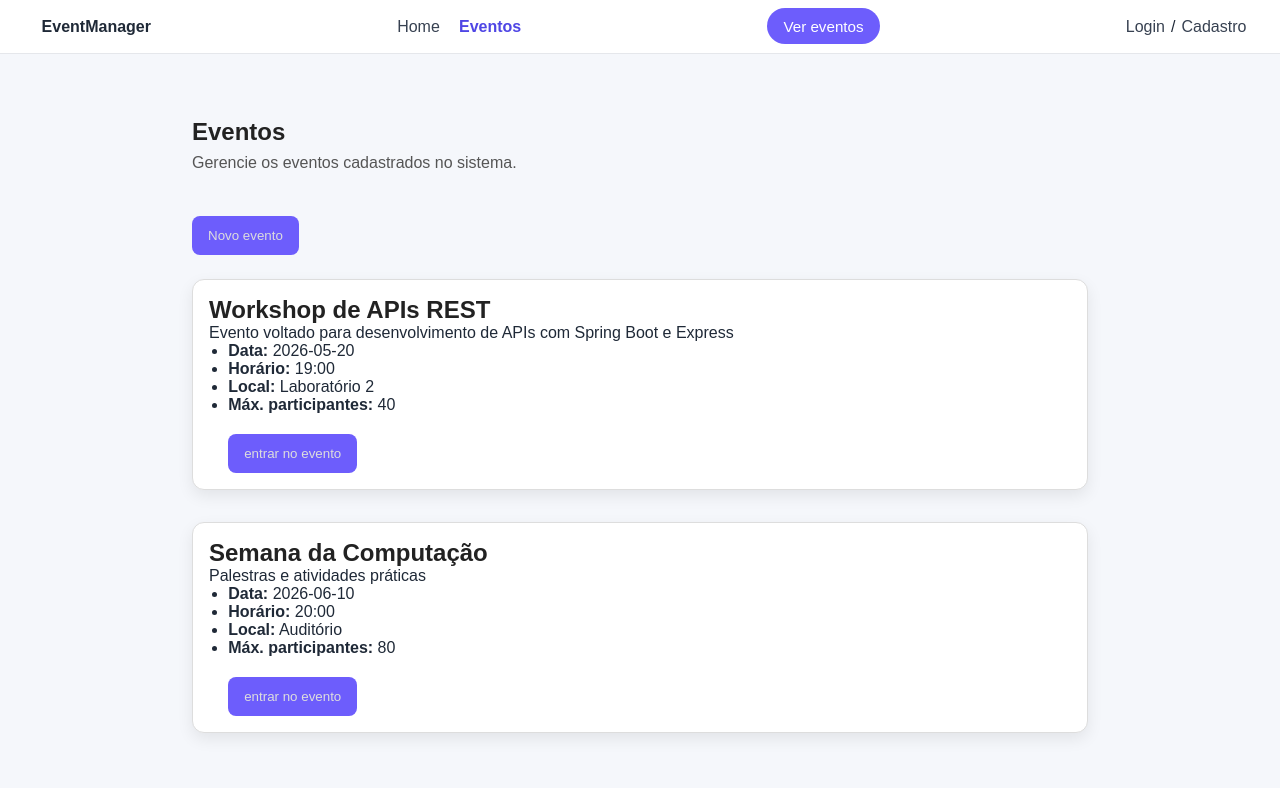
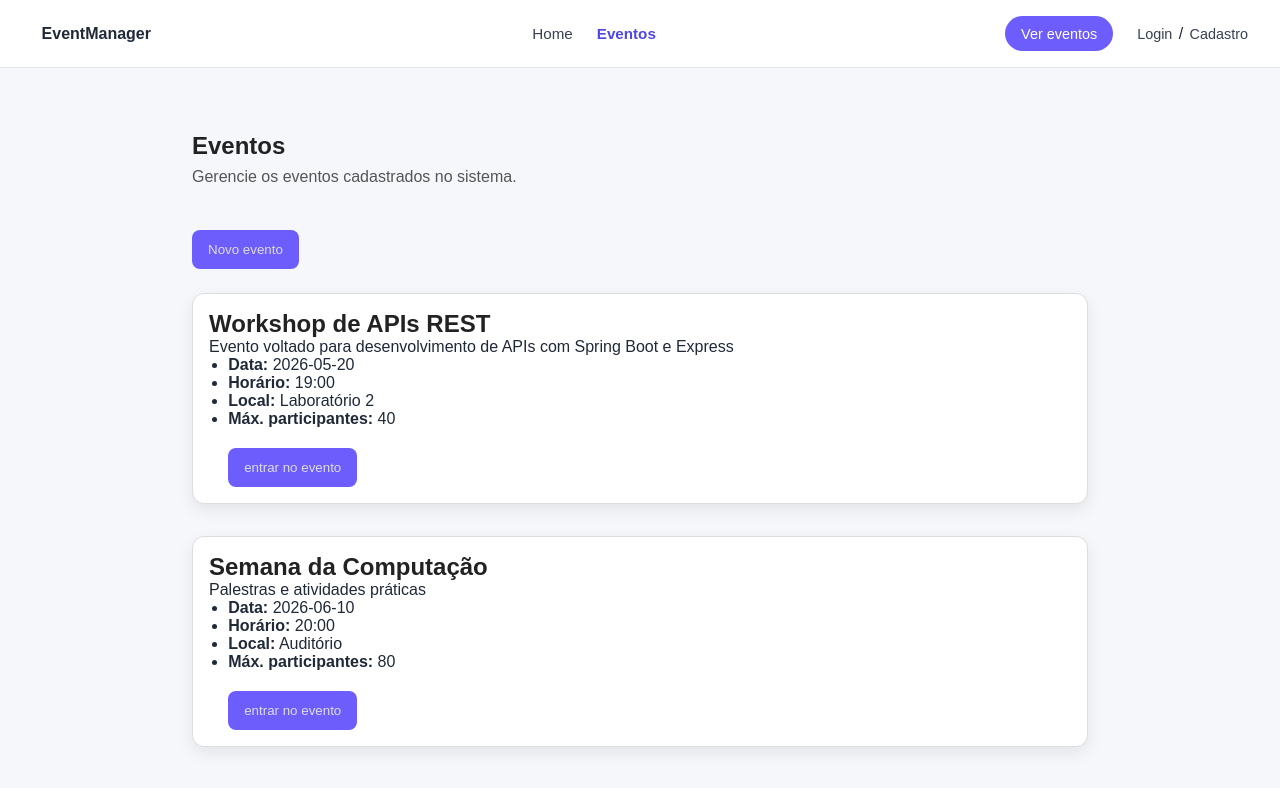
Before and after one commit to joaoConrad/Event_Manager_Front_End, an Angular app: page /events in a window 1280 px wide. Shown: the top 788 px of the page. Built offline with nearby package versions, Linux system fonts and the light colour scheme.

Commit message:
Adjust alignment navbar with new user links
Signed-off-by: HemannB <brunohemann@gmail.com>

```diff
--- a/src/app/app.css
+++ b/src/app/app.css
@@ -5,6 +5,10 @@
   color: #1f2937;
   font-family: Arial, Helvetica, sans-serif;
 }
+
+/* =========================
+   TOPBAR / NAVBAR
+========================= */
 
 .topbar {
   display: flex;
@@ -16,6 +20,7 @@
   border-bottom: 1px solid #e5e7eb;
 }
 
+/* LOGO */
 .brand {
   display: flex;
   align-items: center;
@@ -31,36 +36,22 @@
   font-size: 1rem;
 }
 
+/* NAV CENTRAL */
 .nav {
   display: flex;
   align-items: center;
-  gap: 1rem;
+  gap: 1.5rem;
+  margin-left: 2rem;
 }
 
-.nav a,
-.view-events-btn {
+.nav a {
   text-decoration: none;
   color: #374151;
   font-size: 0.95rem;
   transition: 0.2s ease;
 }
 
-.nav a:hover,
-.view-events-btn:hover {
-  color: #4f46e5;
-}
-
-.nav a,
-.view-user-acts-btn {
-  font-size: 1rem;
-  padding: 0.1rem 0.1rem;
-  text-decoration: none;
-  color: #374151;
-}
-
-.nav a:hover,
-.view-user-acts-btn:hover {
-  transition: 0.3s ease;
+.nav a:hover {
   color: #4f46e5;
 }
 
@@ -69,12 +60,48 @@
   font-weight: 600;
 }
 
+.actions-right {
+  display: flex;
+  align-items: center;
+  gap: 1.5rem;
+}
+
+/* BOTÃO PRINCIPAL */
 .view-events-btn {
   padding: 0.6rem 1rem;
   border-radius: 999px;
   background: #6d5dfc;
   color: #ffffff;
+  text-decoration: none;
+  font-size: 0.9rem;
+  transition: 0.2s ease;
 }
+
+.view-events-btn:hover {
+  background: #5a4cf0;
+}
+
+/* LOGIN / CADASTRO */
+.user-actions {
+  display: flex;
+  align-items: center;
+  gap: 0.4rem;
+}
+
+.view-user-acts-btn {
+  text-decoration: none;
+  color: #374151;
+  font-size: 0.9rem;
+  transition: 0.2s ease;
+}
+
+.view-user-acts-btn:hover {
+  color: #4f46e5;
+}
+
+/* =========================
+   MAIN CONTENT
+========================= */
 
 .main-content {
   padding: 2rem;
--- a/src/app/app.html
+++ b/src/app/app.html
@@ -9,15 +9,15 @@
     <a routerLink="/events" routerLinkActive="active">Eventos</a>
   </nav>
 
-  <div class="topbar-action">
+  <div class="actions-right">
     <a class="view-events-btn" routerLink="/events">Ver eventos</a>
+
+    <div class="user-actions">
+      <a class="view-user-acts-btn" routerLink="/login">Login</a>
+      <span>/</span>
+      <a class="view-user-acts-btn" routerLink="/register">Cadastro</a>
+    </div>
   </div>
-
-  <div class="topbar-action">
-    <a class="view-user-acts-btn" routerLink="/login">Login</a> /
-    <a class="view-user-acts-btn" routerLink="/register">Cadastro</a>
-  </div>
-
 </header>
 
 <main class="main-content">
```
